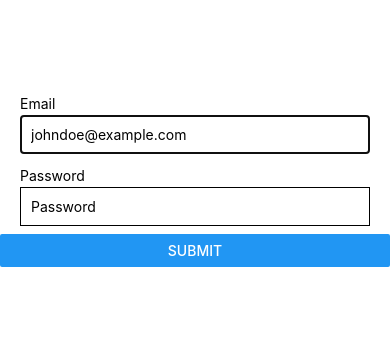
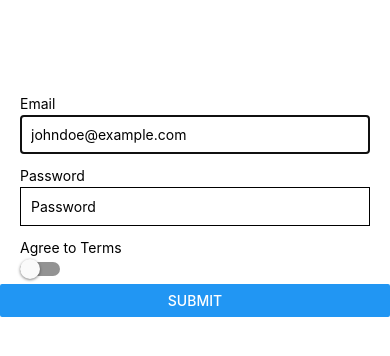
Before and after one commit to scylian/react-native-formik-yup, a React Native app: screen / in a window 390 px wide. Shown: the top 356 px of the page. Built offline with nearby package versions, Linux system fonts and the light colour scheme.

Commit message:
added custom component StyledSwitch for boolean input, validation for terms

```diff
--- a/App.js
+++ b/App.js
@@ -6,6 +6,7 @@
   ActivityIndicator,
   Text,
   View,
+  Switch,
 } from "react-native";
 import { Formik } from "formik";
 import * as yup from "yup";
@@ -39,6 +40,26 @@
   );
 };
 
+const StyledSwitch = ({ formikKey, formikProps, label, ...rest }) => {
+  return (
+    <View style={{ marginHorizontal: 20, marginVertical: 5 }}>
+      <Text style={{ marginBottom: 3 }}>{label}</Text>
+      <Switch
+        value={formikProps.values[formikKey]}
+        onValueChange={(value) => {
+          formikProps.setFieldValue(formikKey, value);
+        }}
+        {...rest}
+      />
+      <Text style={{ color: "red" }}>
+        {formikProps.touched[formikKey] && formikProps.errors[formikKey]}
+      </Text>
+    </View>
+  );
+};
+
+// END Components
+
 const validationSchema = yup.object().shape({
   email: yup.string().label("Email").email().required(),
   password: yup
@@ -47,12 +68,18 @@
     .required()
     .min(2, "Seems a bit short...")
     .max(10, "We prefer insecure systems, try a shorter password."),
+  agreeToTerms: yup
+    .boolean()
+    .label("Terms")
+    .test("is-true", "Must agree to terms to continue", (value) => {
+      return value === true;
+    }),
 });
 
 export default () => (
   <SafeAreaView style={{ marginTop: 90 }}>
     <Formik
-      initialValues={{ email: "", password: "" }}
+      initialValues={{ email: "", password: "", agreeToTerms: false }}
       onSubmit={(values, actions) => {
         alert(JSON.stringify(values));
         setTimeout(() => {
@@ -79,6 +106,12 @@
             secureTextEntry
           />
 
+          <StyledSwitch
+            label="Agree to Terms"
+            formikKey="agreeToTerms"
+            formikProps={formikProps}
+          />
+
           {formikProps.isSubmitting ? (
             <ActivityIndicator />
           ) : (
```
